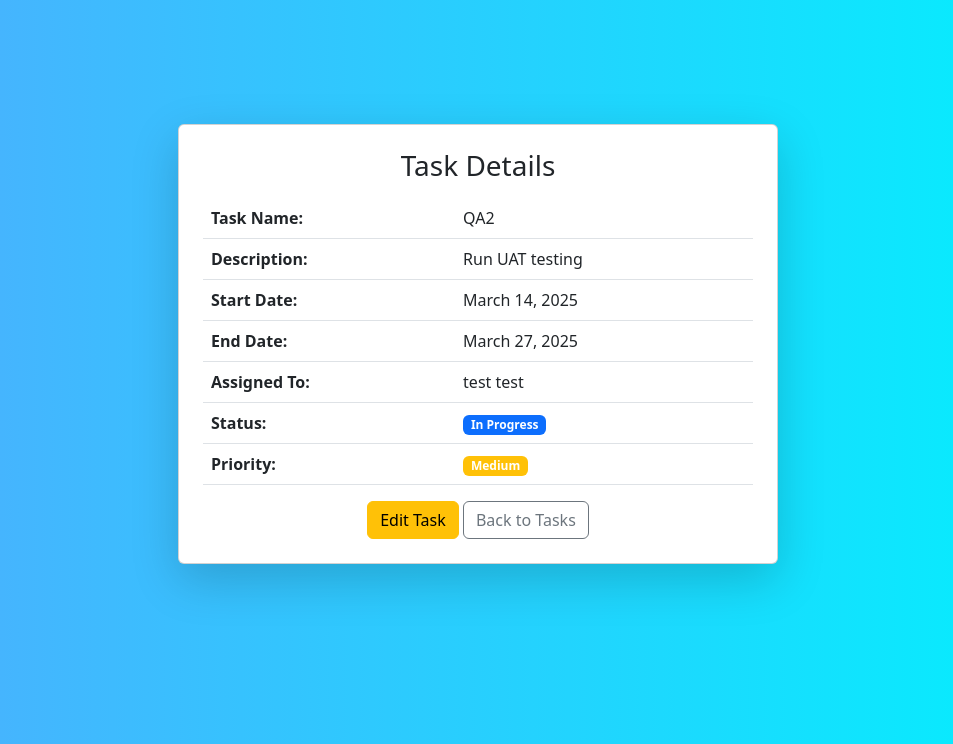
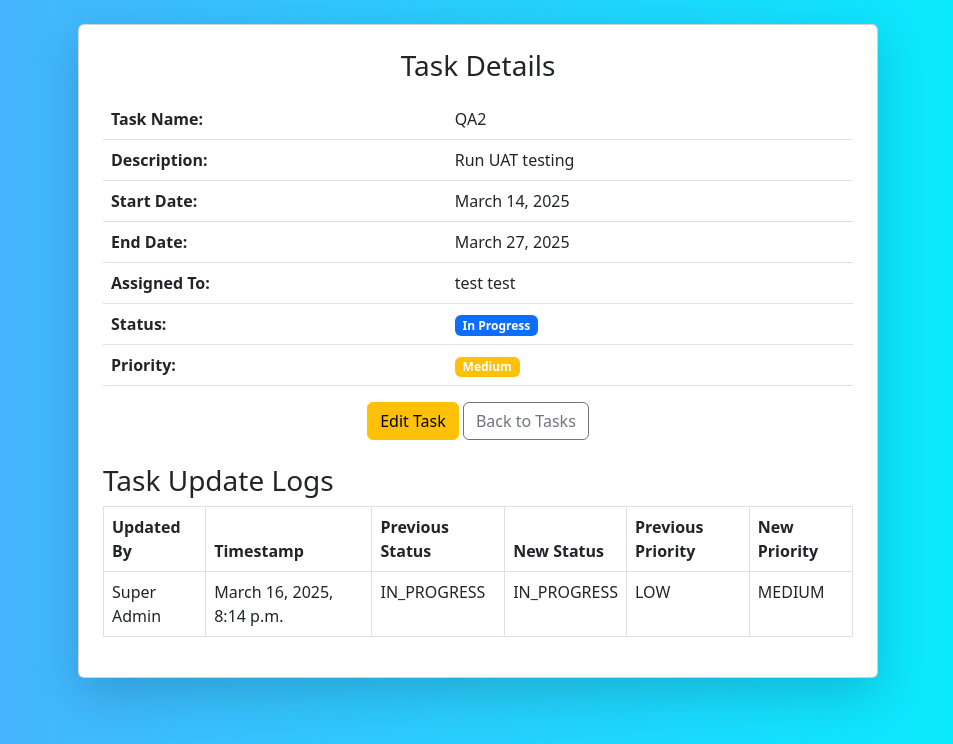
Before and after one commit to MatheUllahSafi/Task_Management, a Django app: page /task/2/ in a window 1280 px wide. Shown: the part 56-800 px from the top of the page, without its empty margins (162-1115 px from the left). Run offline with Django 5.2, Linux system fonts and the light colour scheme; a user stored in the database is signed in; data comes from the database, SQL or seed files in the repository; both versions use the stored data as it was after the commit.

Commit message:
added log functionality

```diff
--- a/task_management/settings.py
+++ b/task_management/settings.py
@@ -25,8 +25,8 @@ SECRET_KEY = 'django-insecure-)0z56vm8gohdcimw=0(#p9bkp=%7vwsc#)wem9+i^(o8!cha1)
 # SECURITY WARNING: don't run with debug turned on in production!
 DEBUG = True
 
-ALLOWED_HOSTS = ['matheullah.pythonanywhere.com']
-
+#ALLOWED_HOSTS = ['matheullah.pythonanywhere.com', 'localhost:8000']
+ALLOWED_HOSTS = []
 
 # Application definition
 
--- a/tasks/models.py
+++ b/tasks/models.py
@@ -35,3 +35,15 @@ class Task(models.Model):
 
     def __str__(self):
         return f"{self.name} - {self.status} - {self.priority}"
+
+class TaskLog(models.Model):
+    task = models.ForeignKey(Task, on_delete=models.CASCADE)
+    updated_by = models.ForeignKey(CustomUser, on_delete=models.CASCADE)
+    timestamp = models.DateTimeField(auto_now_add=True)
+    previous_status = models.CharField(max_length=20, choices=Task.STATUS_CHOICES)
+    new_status = models.CharField(max_length=20, choices=Task.STATUS_CHOICES)
+    previous_priority = models.CharField(max_length=10, choices=Task.PRIORITY_CHOICES)
+    new_priority = models.CharField(max_length=10, choices=Task.PRIORITY_CHOICES)
+
+    def __str__(self):
+        return f"Task: {self.task.name} updated by {self.updated_by} at {self.timestamp}"
--- a/tasks/templates/tasks/view_task.html
+++ b/tasks/templates/tasks/view_task.html
@@ -2,7 +2,7 @@
 
 {% block content %}
 <div class="container d-flex justify-content-center align-items-center" style="min-height: 80vh;">
-    <div class="card shadow-lg p-4" style="width: 600px;">
+    <div class="card shadow-lg p-4" style="width: 800px;">
         <h3 class="text-center mb-3">Task Details</h3>
 
         <table class="table">
@@ -61,6 +61,32 @@
             {% endif %}
             <a href="{% url 'manage_tasks' %}" class="btn btn-outline-secondary">Back to Tasks</a>
         </div>
+
+        <h3 class="mt-4">Task Update Logs</h3>
+        <table class="table table-bordered">
+            <thead>
+                <tr>
+                    <th>Updated By</th>
+                    <th>Timestamp</th>
+                    <th>Previous Status</th>
+                    <th>New Status</th>
+                    <th>Previous Priority</th>
+                    <th>New Priority</th>
+                </tr>
+            </thead>
+            <tbody>
+                {% for log in task.tasklog_set.all %}
+                <tr>
+                    <td>{{ log.updated_by.first_name }} {{ log.updated_by.last_name }}</td>
+                    <td>{{ log.timestamp }}</td>
+                    <td>{{ log.previous_status }}</td>
+                    <td>{{ log.new_status }}</td>
+                    <td>{{ log.previous_priority }}</td>
+                    <td>{{ log.new_priority }}</td>
+                </tr>
+                {% endfor %}
+            </tbody>
+        </table>
     </div>
 </div>
 {% endblock %}
--- a/tasks/views.py
+++ b/tasks/views.py
@@ -3,7 +3,7 @@ from django.contrib.auth import login, logout, authenticate
 from django.contrib.auth.decorators import login_required
 from django.contrib.auth.forms import UserCreationForm
 from django.contrib import messages
-from .models import Task, CustomUser
+from .models import Task, CustomUser, TaskLog
 from .forms import UserForm, TaskForm
 
 # Home (Task List)
@@ -159,6 +159,9 @@ def update_task(request, task_id):
     users = CustomUser.objects.filter(role='user')
 
     if request.method == 'POST':
+        previous_status = task.status
+        previous_priority = task.priority
+
         task.name = request.POST['name']
         task.description = request.POST['description']
         task.start_date = request.POST['start_date']
@@ -168,11 +171,21 @@ def update_task(request, task_id):
         task.assigned_to = CustomUser.objects.get(id=request.POST['assigned_to'])
         task.save()
 
+        # Log the update only if status or priority has changed
+        if previous_status != task.status or previous_priority != task.priority:
+            TaskLog.objects.create(
+                task=task,
+                updated_by=request.user,
+                previous_status=previous_status,
+                new_status=task.status,
+                previous_priority=previous_priority,
+                new_priority=task.priority
+            )
+
         messages.success(request, "Task updated successfully!")
         return redirect('manage_tasks')
 
     return render(request, 'tasks/update_task.html', {'task': task, 'users': users})
-
 
 # Delete Task (Admin)
 @login_required
```
Also changed, not shown: db.sqlite3, tasks/migrations/0004_tasklog.py (added), 1 other file.
